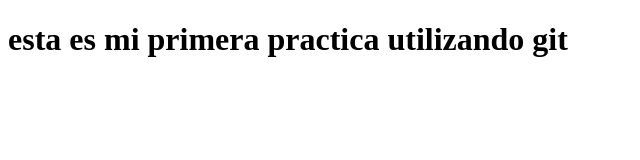
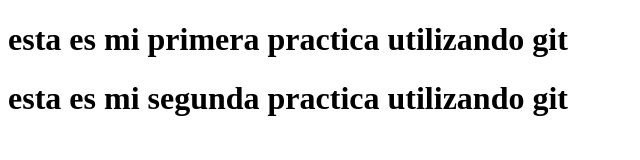
Before and after one commit to alexis045/prueba-git, a plain HTML site: page index.html in a window 1280 px wide. Shown: the whole page, without its empty margins (0-640 px from the left). Drawn offline with Linux system fonts and the light colour scheme.

Commit message:
commit n2 parrafo2

```diff
--- a/index.html
+++ b/index.html
@@ -10,6 +10,7 @@
 
 <body>
     <h1>esta es mi primera practica utilizando git</h1>
+    <h1>esta es mi segunda practica utilizando git</h1>
 </body>
 
 </html>
```
